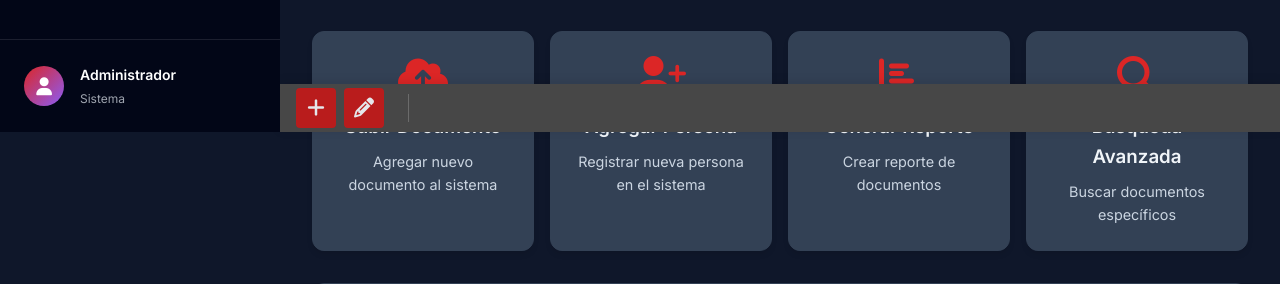
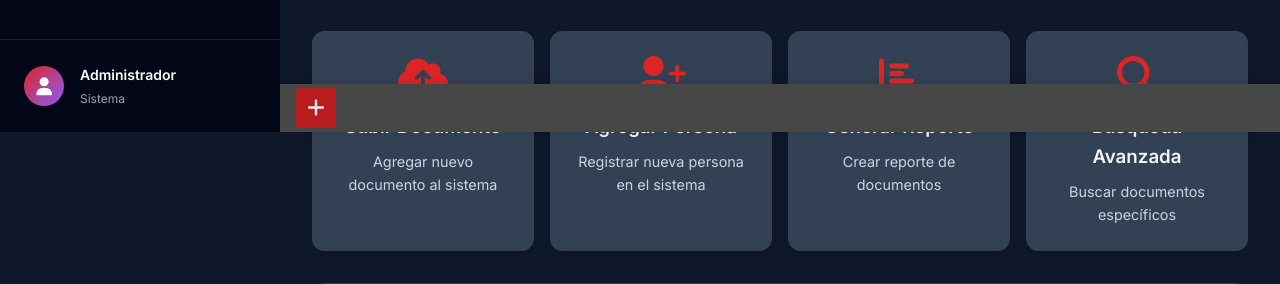
Before and after one commit to SICKING101/DOCUMENTOS, a PHP site: page / in a window 1280 px wide. Shown: the part 668-952 px from the top of the page. Run offline with PHP 8.4, Linux system fonts and the light colour scheme.

Commit message:
Frontend: Barra de tareas, modales visibles, crear editar eliminar, barra de tareas con preparaciones para back

```diff
--- a/public/index.html
+++ b/public/index.html
@@ -405,9 +405,6 @@
 
                 <button class="taskbar__button static" id="addTaskBtn">
                     <i class="fas fa-plus"></i>
-                </button>
-                <button class="taskbar__button static" id="editTaskBtn">
-                    <i class="fas fa-pencil"></i>
                 </button>
                 <section id="task__list">
 
--- a/public/styles.css
+++ b/public/styles.css
@@ -401,11 +401,6 @@ dialog::backdrop {
     align-items: center;
     gap: 0.75rem;
 
-    /* Separador visual entre botones estáticos y tareas */
-    margin-left: 1rem;
-    padding-left: 1rem;
-    border-left: 1px solid rgba(255, 255, 255, 0.2);
-    height: 60%; /* Altura del separador */
 }
 
 /* El botón circular del icono (La Tarea en sí) */
```
